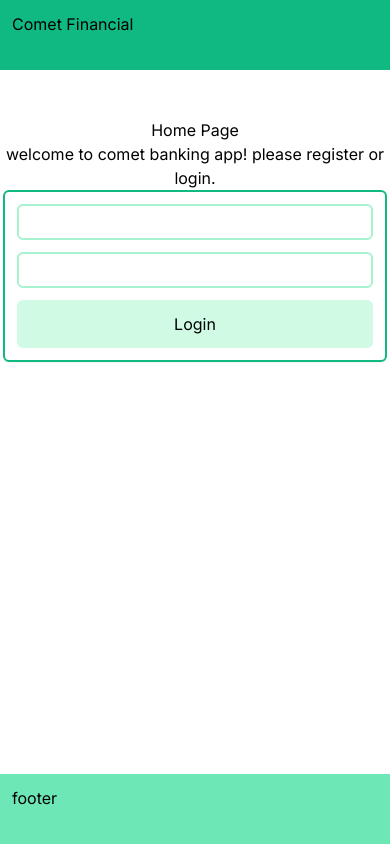
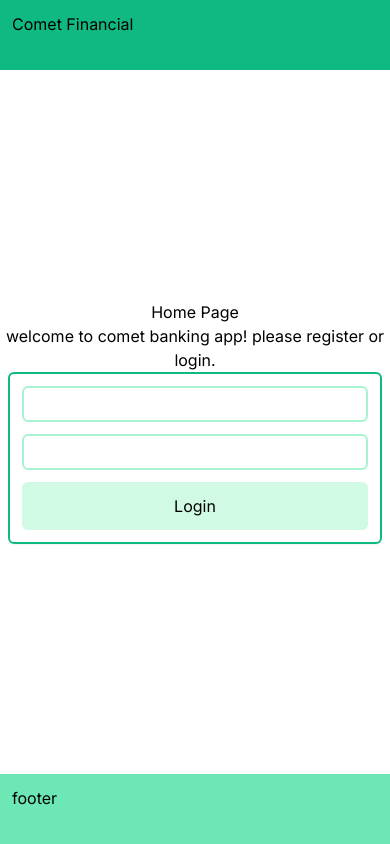
Before and after one commit to jrdnthedev/comet_financial, a Next.js app in the folder comet_frontend/: page / in a window 390 px wide. Built offline with nearby package versions, Linux system fonts and the light colour scheme.

Commit message:
refactor: enhanced login component responsive styles, and added vertical and horizontal centering to homepage

```diff
--- a/comet_frontend/app/components/login/login.tsx
+++ b/comet_frontend/app/components/login/login.tsx
@@ -13,7 +13,7 @@ export default function Login() {
   };
 
   return (
-    <div className="rounded-md shadow-sm inline-block w-96 p-3 border-emerald-500 border-2">
+    <div className="rounded-md shadow-sm mx-2 sm:mx-0 inline-block sm:w-96 p-3 border-emerald-500 border-2">
       <form onSubmit={handleSubmit}>
         <input
           type="text"
--- a/comet_frontend/app/components/user/user.tsx
+++ b/comet_frontend/app/components/user/user.tsx
@@ -1,10 +1,10 @@
 import { useAppStore } from "@/app/lib/hooks";
 
 export default function User() {
-  const user = useAppStore().getState().user.user;
+  const user = useAppStore().getState().user;
   return (
     <>
-      <p>user: {user.name}</p>
+      <p>user: {user.firstName}</p>
       <p>id: {user.id}</p>
     </>
   );
--- a/comet_frontend/app/page.tsx
+++ b/comet_frontend/app/page.tsx
@@ -17,7 +17,7 @@ export default function Home() {
   }
 
   return (
-    <section>
+    <section className="flex h-full items-center justify-center">
       <div className="text-center">
         {loading ? (
           <LoadingSpinner />
```
